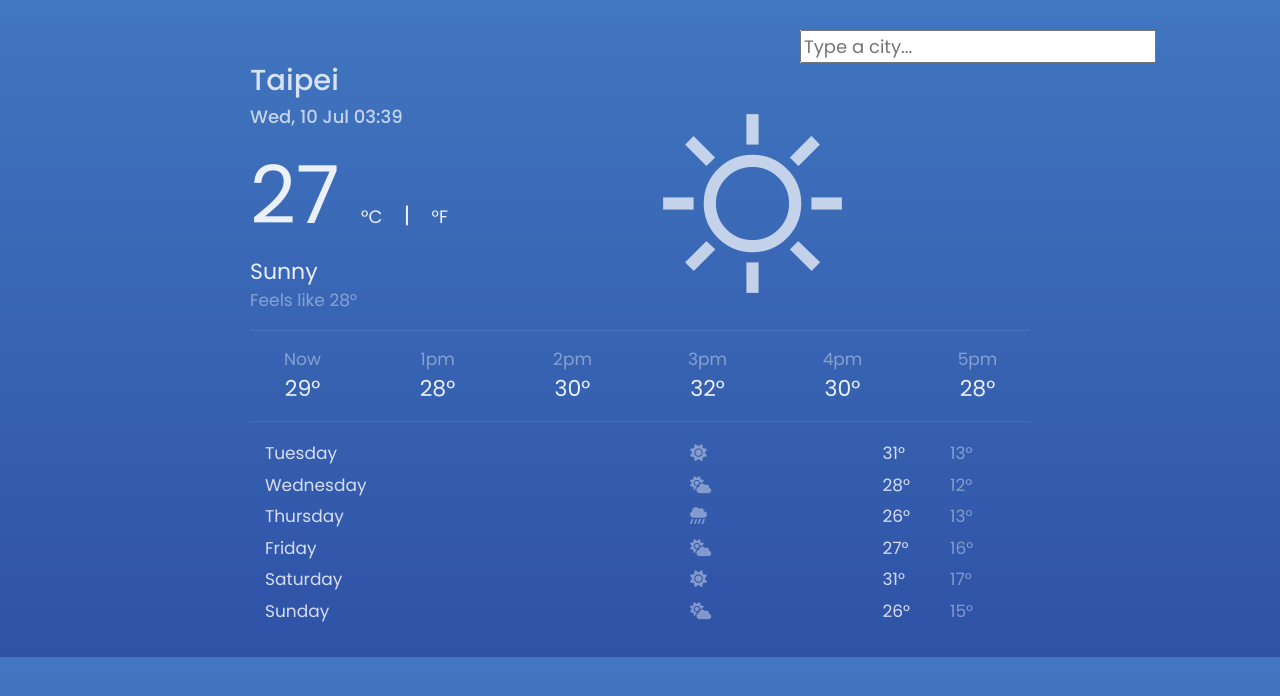
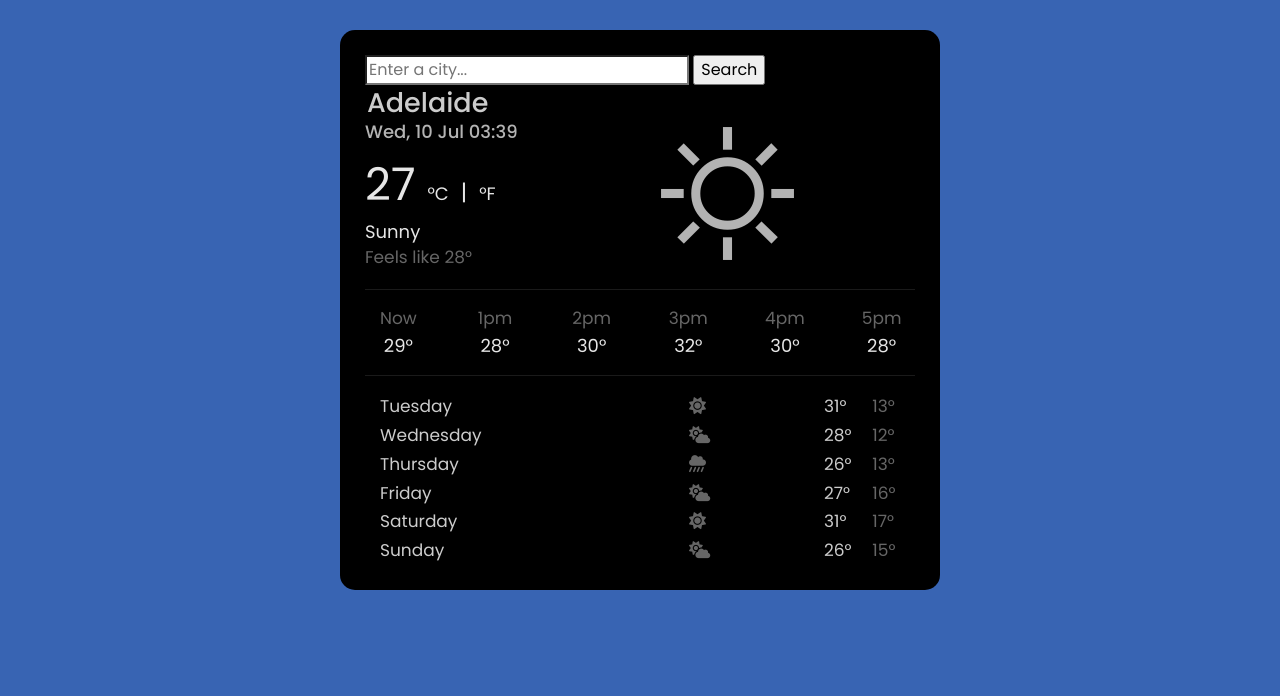
Before and after one commit to ctndeveloperstudent/weatherapp, a website built with Parcel: page index.html in a window 1280 px wide. Built offline with nearby package versions, Linux system fonts and the light colour scheme.

Commit message:
changed app background and font sizes

```diff
--- a/index.html
+++ b/index.html
@@ -17,19 +17,20 @@
 <body>
     <div class="container">
         <div class="weather-app">
-            <form class="search-form" id="searchform" autocomplete="off">
-                <input type="text" id="search-input" placeholder="Type a city...">
+            <form>
+                <input type="search" placeholder="Enter a city..." required>
+                <input type="submit" value="Search">
             </form>
-            <h1>Taipei</h1>
+            <h1>Adelaide</h1>
             <div class="row">
                 <div class="col-6">
                     <h2>Mon, 20 Oct 16:00</h2>
                     <ul>
                         <li class="ultrabigtemp">
                             <span id="temperature">27</span>
-                            <span class="unit-c" id="celsius-link">°C</span>
+                            <span class="temp-unit" id="celsius-link">°C</span>
                             <span class="dash">|</span>
-                            <span class="unit-f" id="fahrenheit-link">°F</span>
+                            <span class="temp-unit" id="fahrenheit-link">°F</span>
                         </li>
                         <li class="sunny">
                             Sunny
--- a/src/style.css
+++ b/src/style.css
@@ -1,24 +1,20 @@
 @import url("https://fonts.googleapis.com/css2?family=Poppins:ital,wght@0,100;0,200;0,300;0,400;0,500;0,600;0,700;0,800;0,900;1,100;1,200;1,300;1,400;1,500;1,600;1,700;1,800;1,900&display=swap");
 
 body {
-    background: linear-gradient(-180deg, #4176c0 0%, #2f52a6 100%);
+    background-color: #3864b3;
     font-family: "Poppins", Arial, Helvetica, sans-serif;
 }
 
 .weather-app {
-    padding: 10px;
-    margin: 20px auto;
+    background: black;
+    padding: 25px;
+    margin: 30px auto;
     border-radius: 15px;
-    max-width: 800px;
+    max-width: 600px;
 }
 
-.search-form {
-    border-color: #2f52a6;
-    width: 200px;
-    position: relative;
-    margin-left: 550px;
-    background: rgba(255, 255, 255, 0.8);
-    font-size: 18px;
+.search-form{
+    font-size: 16px;
 }
 
 hr {
@@ -26,17 +22,16 @@ hr {
 }
 
 .bigrighticon {
-    font-size: 195px;
+    font-size: 145px;
     color: rgba(255, 255, 255, 0.7);
 }
 
 .ultrabigtemp {
-    font-size: 80px;
+    font-size: 45px;
     color: rgba(255, 255, 255, 0.9);
 }
 
-.unit-c,
-.unit-f {
+.temp-unit {
     font-size: 18px;
     color: rgba(255, 255, 255, 0.9);
     margin-right: 0px;
@@ -49,8 +44,9 @@ hr {
 }
 
 h1 {
-    font-size: 29px;
+    font-size: 27px;
     color: rgba(255, 255, 255, 0.8);
+    margin: 2px;
 }
 
 h2 {
@@ -64,7 +60,7 @@ h2 {
 
 .weeklytempfullsection {
     font-size: 17px;
-    line-height: 1.85;
+    line-height: 1.7;
 }
 
 .hourlytimemini,
@@ -77,7 +73,7 @@ h2 {
 
 .hourlytempmini,
 .sunny {
-    font-size: 22px;
+    font-size: 18px;
     color: rgba(255, 255, 255, 0.9);
 }
 
@@ -91,7 +87,7 @@ h2 {
 }
 
 .daysoftheweekicons {
-    margin-left: 20px;
+    margin-left: 19px;
 }
 
 .daysoftheweekcel {
```
